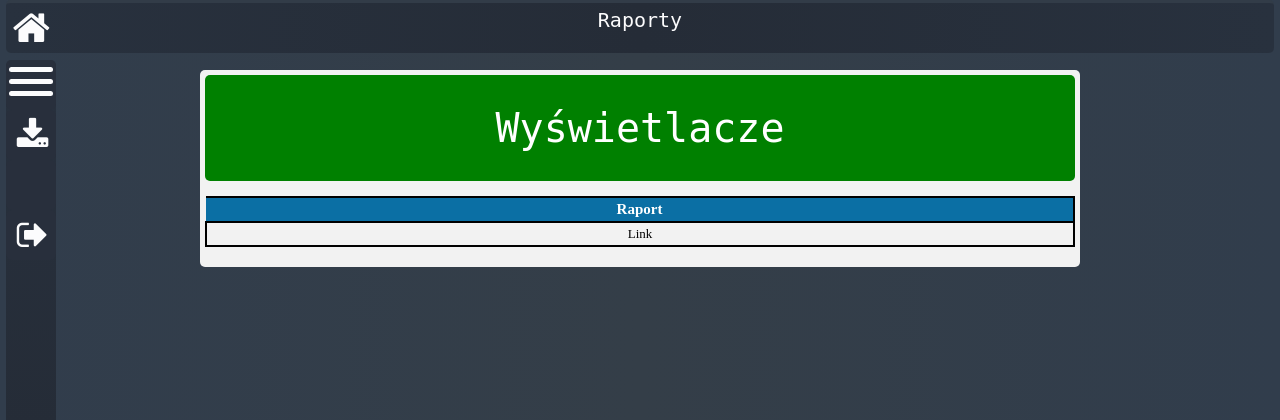
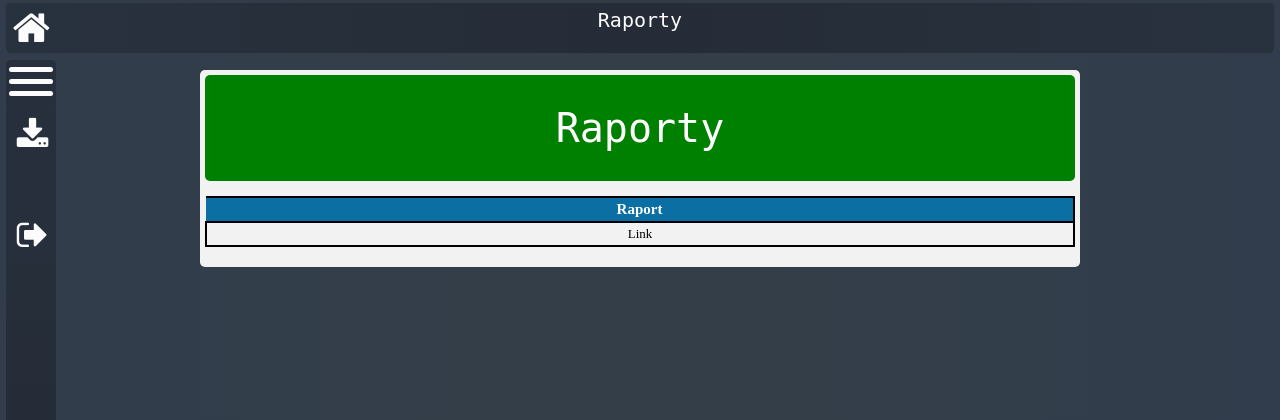
Before and after one commit to xRadmix/SystemAudytowania, a PHP site: page /menu/reports/show.php in a window 1280 px wide. Shown: the top 420 px of the page. Run offline with PHP 8.4, Linux system fonts and the light colour scheme; the visitor is signed in with stand-in values (Sample User, id 1); data that the repository does not hold is empty.

Commit message:
Update show.php
Zmiana nazwy nagłówka

```diff
--- a/k61/menu/reports/show.php
+++ b/k61/menu/reports/show.php
@@ -70,7 +70,7 @@ include "../db_conn.php";
     </div>
     <!-----------------------------STRONA--------------------------------------------->
     <div id=strona>
-        <div id=header>Wyświetlacze</div>
+        <div id=header>Raporty</div>
         <div id=main>
             <!---------------------TREŚĆ---------------------------->
             <table class="table">
```
